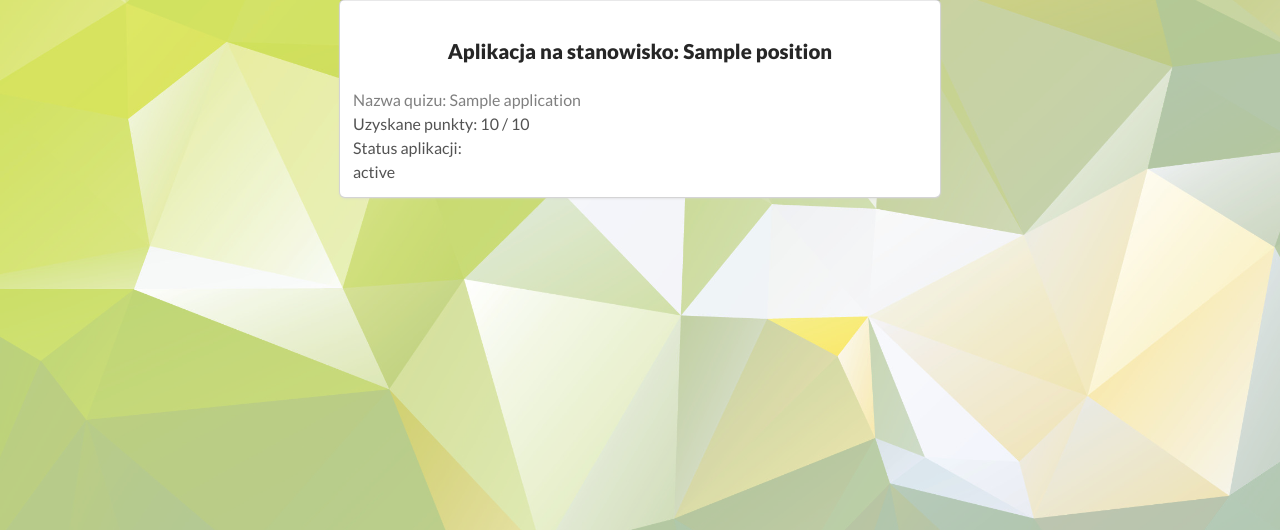
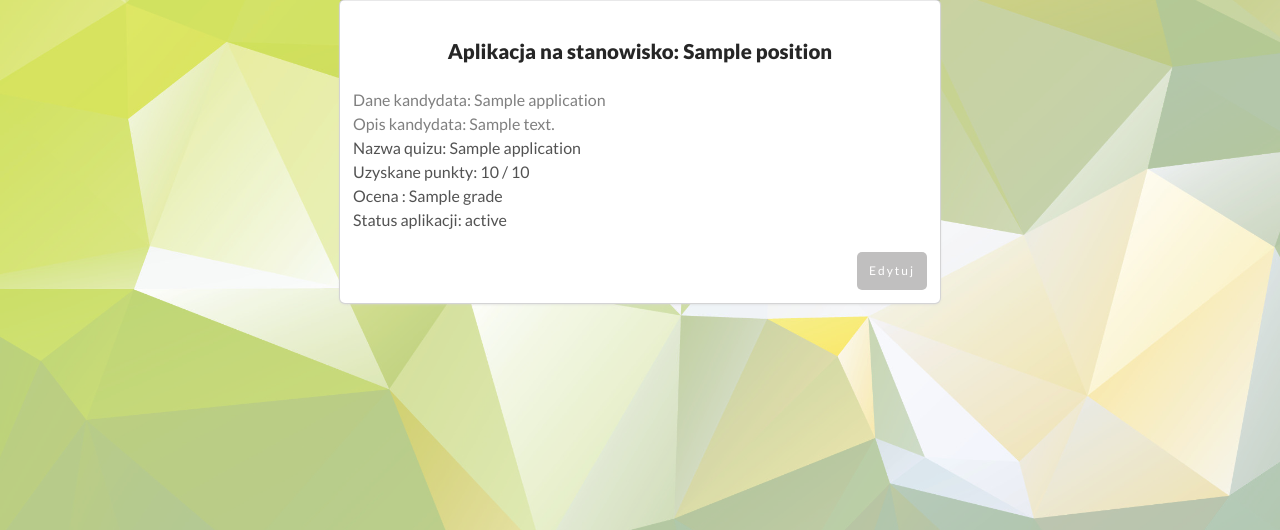
Before and after one commit to jpisarek/WebService, a Django app: template app/templates/recruiter/recruiter_applications_overview.html in a window 1280 px wide. Shown: the part 158-688 px from the top of the page. Run offline with Django 3.2, Linux system fonts and the light colour scheme; the template is opened without the code that fills it: most values are stand-ins (such as "Sample title", 1, 10 or a date in 2020); some libraries are stand-ins or nearby versions.

Commit message:
Recruiter panel - URL to update status and grade of application, create ApplicationRecruiterForm

```diff
--- a/WebService/urls.py
+++ b/WebService/urls.py
@@ -36,6 +36,7 @@ urlpatterns = [
     url(r'^recruiter/position/overview/', views.recruiter_position_overview, name='recruiter_position_overview'),
     url(r'^recruiter/position/(\d+)/quiz/', views.recruiter_position_quiz, name='recruiter_position_quiz'),
     url(r'^recruiter/applications/', views.recruiter_applications_overview, name="recruiter_applications_overview"),
+    url(r'^recruiter/application/(\d+)/edit/', views.recruiter_application_edit, name="recruiter_application_edit"),
 
     url(r'^candidate/home', views.candidate_home, name='candidate_home'),
     url(r'^candidate/quiz/overview/', views.candidate_quiz_overview, name='candidate_quiz_overview'),
--- a/app/models.py
+++ b/app/models.py
@@ -29,7 +29,7 @@ class Candidate(models.Model):
     description = models.CharField(max_length=200)
 
     def __str__(self):
-        return str(self.first_name + self.last_name)
+        return str(self.first_name + " " + self.last_name)
 
 
 class JobPosting(models.Model):
@@ -77,6 +77,7 @@ class Application(models.Model):
     attachment = models.FileField()
     score = models.IntegerField(default=0)
     status = models.CharField(max_length=50, default="Rozpatrywana")
+    grade = models.IntegerField(default=0)
 
     def __str__(self):
         return str(self.quiz)
--- a/app/static/recruiter.css
+++ b/app/static/recruiter.css
@@ -169,3 +169,47 @@ button[type=submit]:hover
 	margin-top: 10px;
 	text-align: justify;
 }
+
+.editButton,
+.description > button[id=saveButton]
+{
+	text-align: center;
+	background-color: #c0bfbf;
+	width: 70px;
+	font-size: 12px;
+	color: white;
+	padding: 10px 10px;
+	margin-top: 20px;
+	border: none;
+	border-radius: 5px;
+	cursor: pointer;
+	letter-spacing: 2px;
+	text-decoration: none!important;
+	float: right;
+}
+
+.editButton:hover,
+.description > button[id=saveButton]:hover
+{
+	color: white;
+	background-color: #adabab;
+}
+
+#form8
+{
+	margin-top: 10px;
+}
+
+#form8 > p > input
+{
+	background-color: #efefef;
+	color: #404040;
+	border: 2px solid #dddddd;
+	border-radius: 5px;
+	font-size: 16px;
+	padding: 4px;
+	box-sizing: border-box;
+	outline: none;
+	margin-top: 10px;
+	text-align: justify;
+}
--- a/app/templates/recruiter/recruiter_applications_overview.html
+++ b/app/templates/recruiter/recruiter_applications_overview.html
@@ -10,13 +10,16 @@
         <div class="card">
             <div class="content">
                 <div class="header">Aplikacja na stanowisko: {{application.position}}</div>
-                <div class="meta">Nazwa quizu: {{application.quiz_name}}</div>
+                <div class="meta">
+                    <div class="dane">Dane kandydata: {{application.candidate_name}}</div>
+                    <div class="dane">Opis kandydata: {{application.description}}</div>
+                </div>
                 <div class="description">
+                    Nazwa quizu: {{application.quiz_name}} </br>
                     Uzyskane punkty: {{application.score}} / {{application.full_score}} </br>
-                    <div class="status">Status aplikacji: </div>
-                    <div class="statusValue">
-                        {{application.status}}
-                    </div>
+                    Ocena : {{application.grade}}
+                    <div class="status">Status aplikacji: {{application.status}}</div>
+                    <a class="editButton" href="{% url 'recruiter_application_edit' application.id %}" style="float: right;">Edytuj</a>
                 </div>
             </div>
         </div>
```
Also changed, not shown: app/forms.py (+10 -0 lines), app/templates/recruiter/recruiter_application_edit.html (added, +32 -0 lines), app/views.py (+21 -1 lines), app/migrations/0009_application_grade.py (added).
